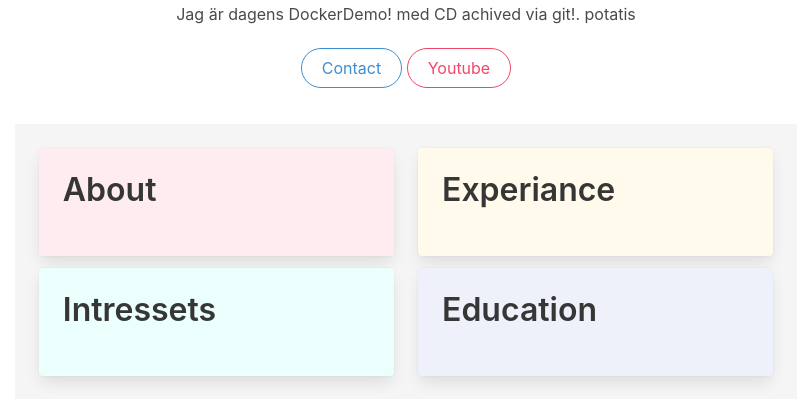
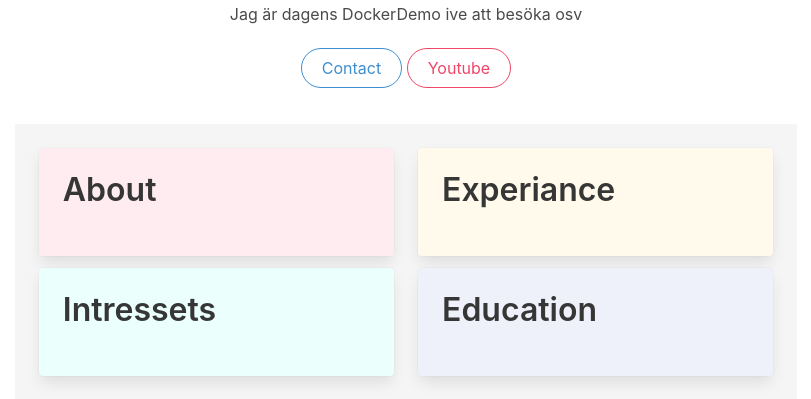
Before and after one commit to kakashidota/fprofile, a Flask app: template templates/index.html in a window 1280 px wide. Shown: the part 219-618 px from the top of the page, without its empty margins (234-1045 px from the left). Run offline with Flask 2, Linux system fonts and the light colour scheme; the template is opened without the code that fills it, so the values that code supplies are empty.

Commit message:
Finishing touches

```diff
--- a/templates/index.html
+++ b/templates/index.html
@@ -14,7 +14,7 @@
         src="https://media-exp1.licdn.com/dms/image/C4E03AQH-OLqpaoIILg/profile-displayphoto-shrink_200_200/0/1618237599762?e=1625097600&v=beta&t=RbZ34U20LSg55soBrwFoic3dCxG65HzYSLTOoKUChZg" />
     </figure>
     <p class="title is-4">Robin Kamo</p>
-    <p class="subtitle is-6">Jag är dagens DockerDemo! med CD achived via git!. potatis</p>
+    <p class="subtitle is-6">Jag är dagens DockerDemo ive att besöka osv</p>
     <a class="button is-info is-outlined is-rounded" href="https://www.linkedin.com/in/robin-kamo-b647ab151/">Contact</a>
     <a class="button is-danger is-outlined is-rounded" href="https://www.youtube.com/channel/UC4wnv7PuvdMimqPajCCO-Nw">Youtube</a>
   </section>
```
